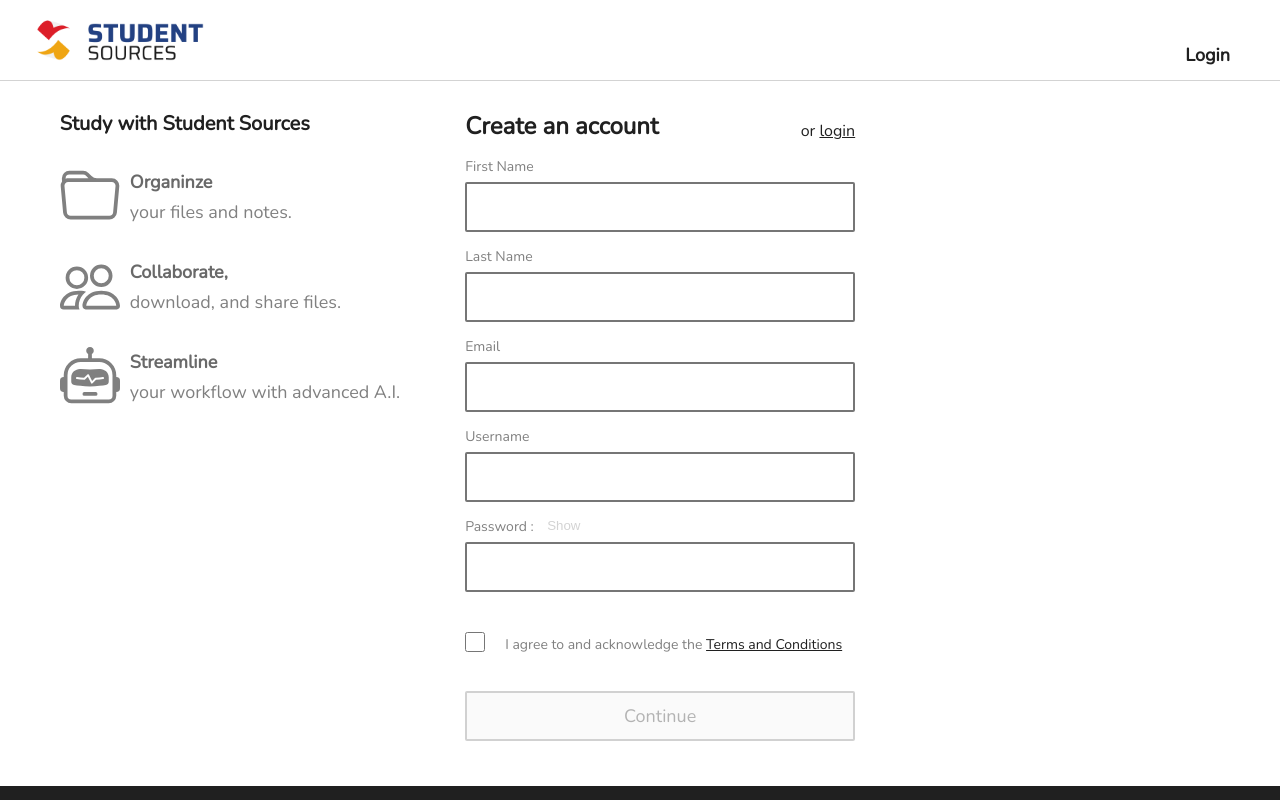
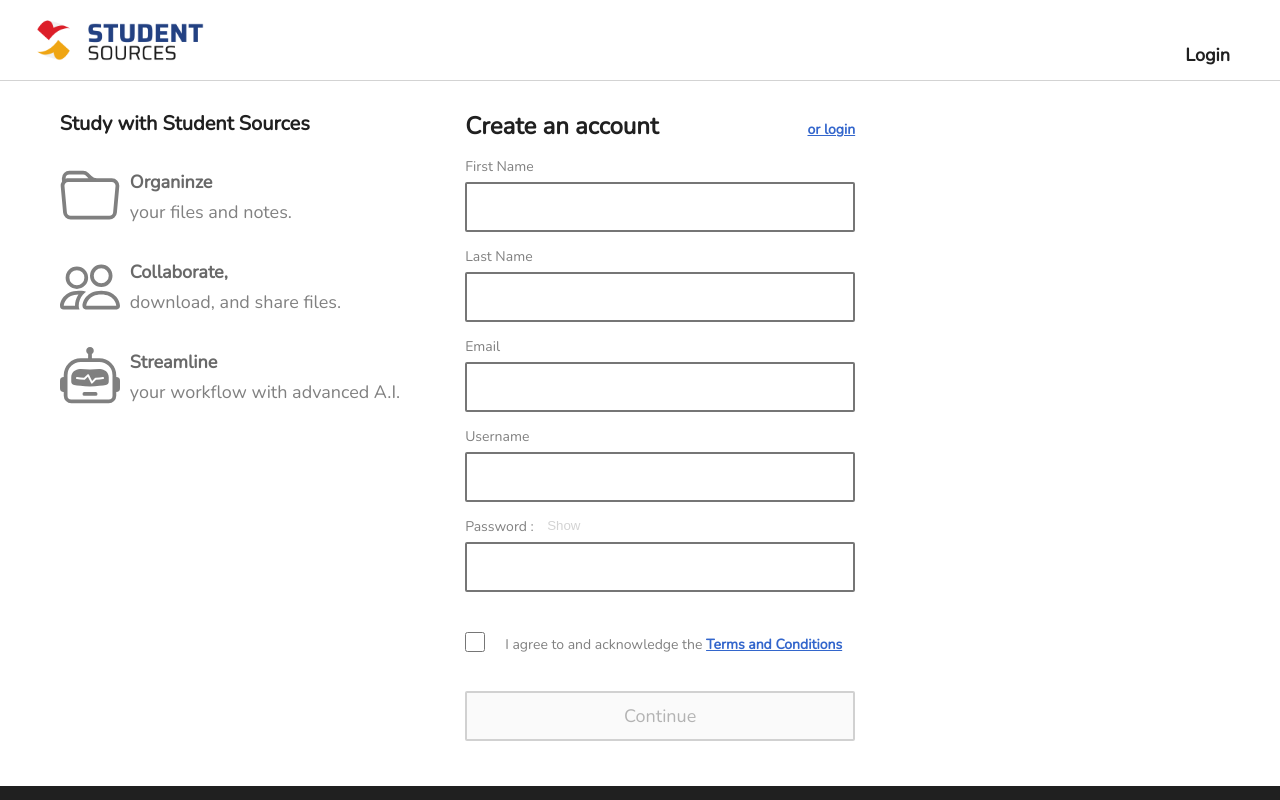
Before and after one commit to KilianKistenbroker/StudentSourcesPrototype, a React (Create React App) app in the folder frontend/: page / in a window 1280 px wide. Shown: the top 800 px of the page. Built offline with nearby package versions, Linux system fonts and the light colour scheme.

Commit message:
added colors

```diff
--- a/frontend/src/App.js
+++ b/frontend/src/App.js
@@ -23,8 +23,8 @@ function App() {
 
         <Routes>
 
-          <Route exact path="/" element = {<Signup data = {data}/>}/>
-          <Route exact path="/login" element = {<Login data = {data}/>}/>
+          <Route path="/" element = {<Signup data = {data}/>}/>
+          <Route path="/login" element = {<Login data = {data}/>}/>
           <Route path="/sources" element = {<Sources/>}/>
           <Route path="/terms" element = {<Legal/>}/>
 
--- a/frontend/src/index.css
+++ b/frontend/src/index.css
@@ -87,8 +87,7 @@ h3 {
 
 .tiny {
     padding-top: 10px;
-    font-size: 16px;
-    font-weight: lighter;
+    font-size: 14px;
     float: right;
 }
 
@@ -156,7 +155,12 @@ form {
 }
 
 a, a:visited {
-    color: #202020;
+    color: rgb(51,102,204);
+    font-weight:bolder;
+}
+
+a:hover {
+    color: rgba(51,102,204, .8);
 }
 
 input[type="text"],
@@ -458,6 +462,14 @@ button {
     margin-bottom: 10px;
 }
 
+/* a:link {
+    color: #0000EE;
+  } */
+
+  /* visited link */
+  /* a:visited {
+    color: #551A8B;
+  } */
 
 /* ******************** Navbar ******************** */
 
--- a/frontend/src/layout/Navbar.js
+++ b/frontend/src/layout/Navbar.js
@@ -11,7 +11,7 @@ export default function Navbar({data}) {
   useEffect(() => {
     console.log("changed to: " + data.currentPoint)
 
-    if (data.currentPoint === 'Login')
+    if (data.currentPoint === 'login')
     {
       setTopRightNave("Sign up")
     }
@@ -31,14 +31,14 @@ export default function Navbar({data}) {
   const swapName =(e)=> {
     e.preventDefault()
 
-    if (data.currentPoint === 'Login')
+    if (data.currentPoint === 'login')
     {
       data.currentPoint = ''
       // setTopRightNave("Login")
     }
     else
     {
-      data.currentPoint = "Login"
+      data.currentPoint = "login"
       // setTopRightNave("Sign up")
     }
     console.log(data.currentPoint)
--- a/frontend/src/pages/Login.js
+++ b/frontend/src/pages/Login.js
@@ -80,10 +80,10 @@ const Login = ({data}) => {
 
     const customLink =(e)=> {
         e.preventDefault()
-        if (data.currentPoint === 'Login')
+        if (data.currentPoint === 'login')
             data.currentPoint = ''
         else
-            data.currentPoint = "Login"
+            data.currentPoint = "login"
         console.log(data.currentPoint)
         navigate("/" + data.currentPoint)
     }
@@ -194,7 +194,7 @@ const Login = ({data}) => {
                             <h1>
                                 Login
                                 <span className="tiny">
-                                    or <Link id="" to={"/sign up"} onClick={customLink}>sign up</Link>
+                                    <Link id="" to={"/sign up"} onClick={customLink}>or create an account</Link>
                                 </span>
                             </h1>
 
@@ -343,7 +343,7 @@ const Login = ({data}) => {
                             <h1>
                                 Login
                                 <span className="tiny">
-                                    or <Link id="" to={"/sign up"} onClick={customLink}>sign up</Link>
+                                    <Link id="" to={"/"} onClick={customLink}>or create an account</Link>
                                 </span>
                             </h1>
 
--- a/frontend/src/pages/Signup.js
+++ b/frontend/src/pages/Signup.js
@@ -125,10 +125,10 @@ const Signup = ({data}) => {
 
     const customLink =(e)=> {
         e.preventDefault()
-        if (data.currentPoint === 'Login')
+        if (data.currentPoint === 'login')
             data.currentPoint = ''
         else
-            data.currentPoint = "Login"
+            data.currentPoint = "login"
         console.log(data.currentPoint)
         navigate("/" + data.currentPoint)
     }
@@ -246,7 +246,7 @@ const Signup = ({data}) => {
                         <h1>
                             Create an account
                             <span className="tiny">
-                                or <Link id="" to={"/login"} onClick={customLink}>login</Link>
+                                <Link id="" to={"/login"} onClick={customLink}>or login</Link>
                             </span>
                         </h1>
 
@@ -552,7 +552,7 @@ const Signup = ({data}) => {
                         <h1>
                             Create an account
                             <span className="tiny">
-                                or <Link id="" to={"/login"} onClick={customLink}>login</Link>
+                                <Link id="" to={"/login"} onClick={customLink}>or login</Link>
                             </span>
                         </h1>
 
```
